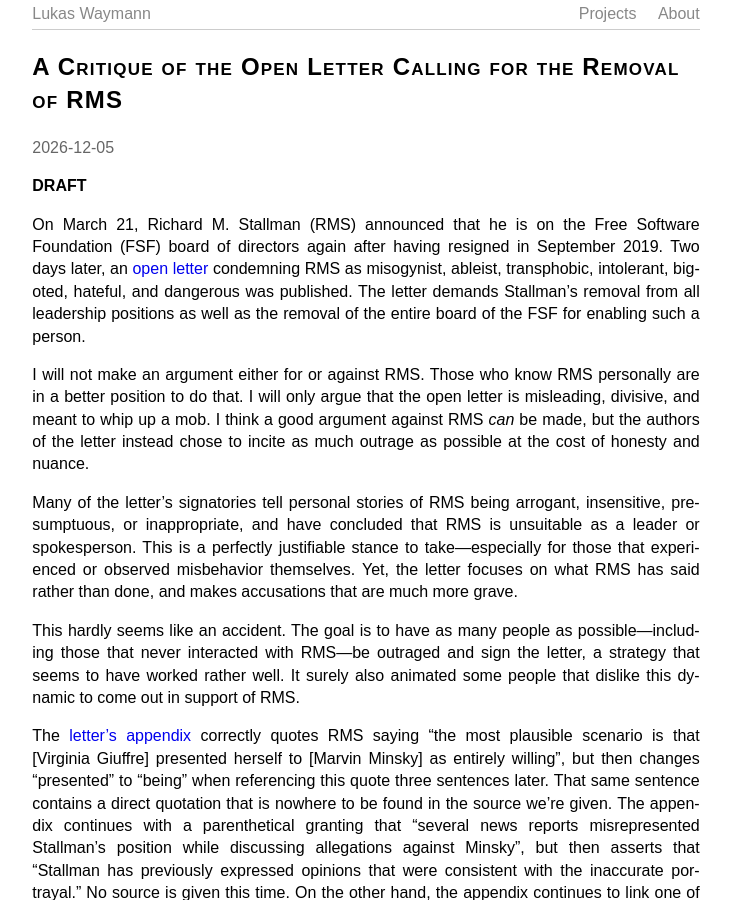
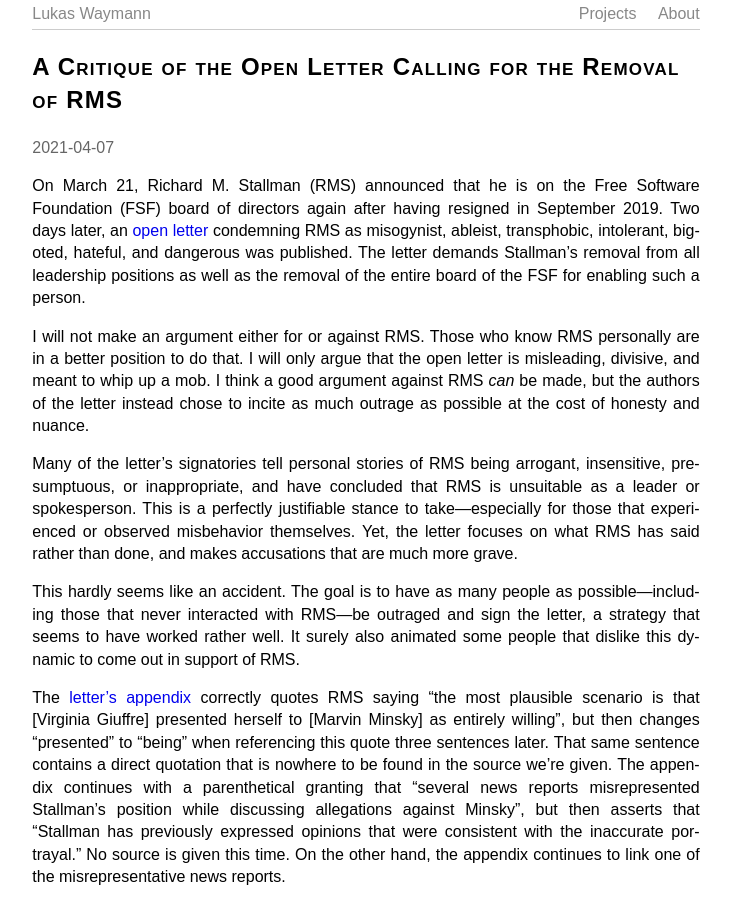
Before and after one commit to meribold/meribold.org, a Jekyll site: the page built from _posts/2021-04-07-critique-of-rms-open-letter.md, in a window 1280 px wide and 900 px high. Shown: the whole window, without its empty margins (274-1005 px from the left). Built offline with Jekyll 4.4.1, drawn with Linux system fonts in a browser that asks for light colours.

```diff
--- a/_drafts/critique-of-rms-open-letter-draft.md
+++ b/_posts/2021-04-07-critique-of-rms-open-letter.md
@@ -1,13 +1,10 @@
 ---
 layout: post
 title: A Critique of the Open Letter Calling for the Removal of RMS
-sitemap: false
 ---
 
-**DRAFT**
-
 On March 21, Richard M. Stallman (RMS) announced that he is on the Free Software
-Foundation (FSF) board of directors again after having resigned in September 2019\.  Two
+Foundation (FSF) board of directors again after having resigned in September 2019.  Two
 days later, an [open letter][] condemning RMS as misogynist, ableist, transphobic,
 intolerant, bigoted, hateful, and dangerous was published.  The letter demands Stallman's
 removal from all leadership positions as well as the removal of the entire board of the
```
